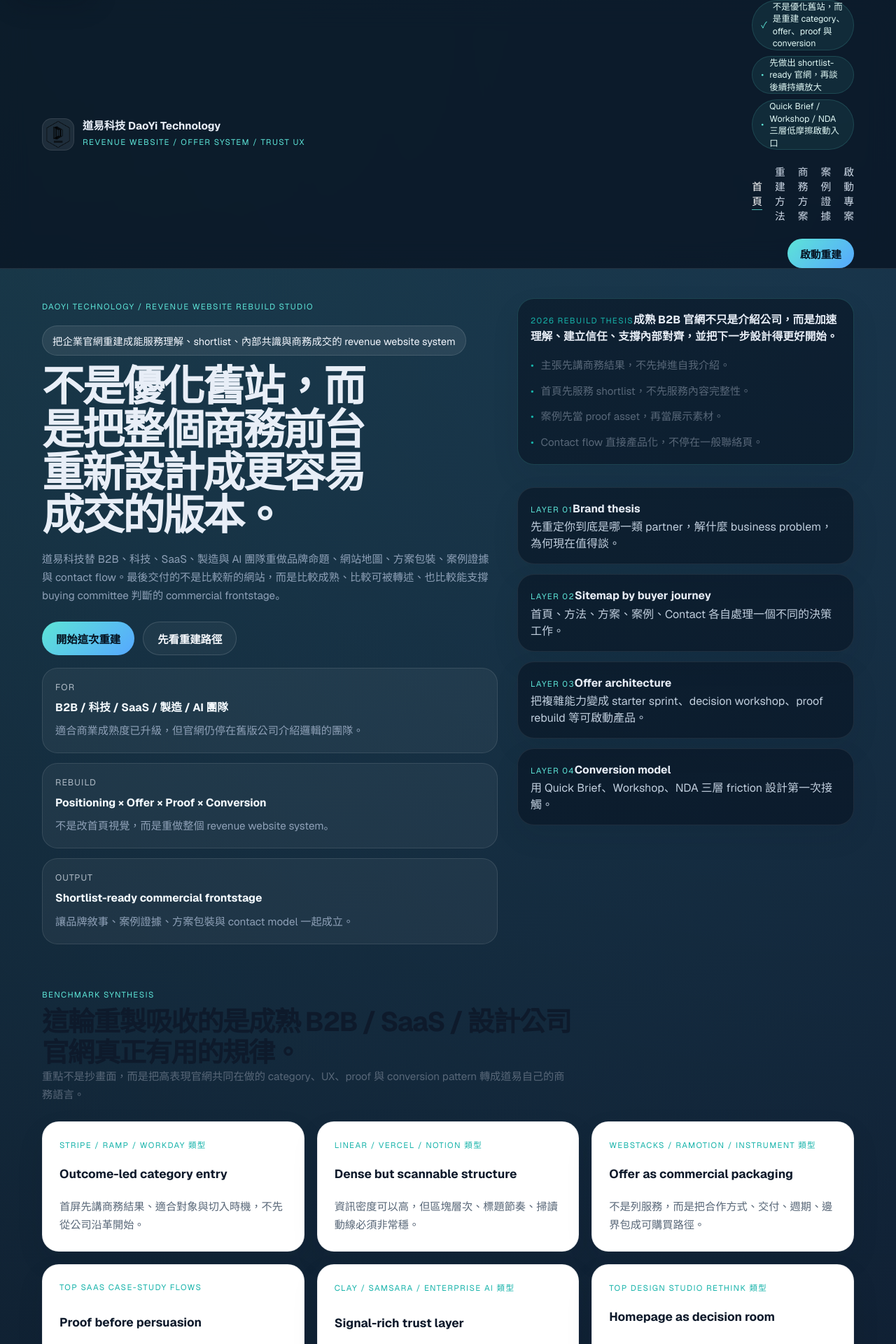
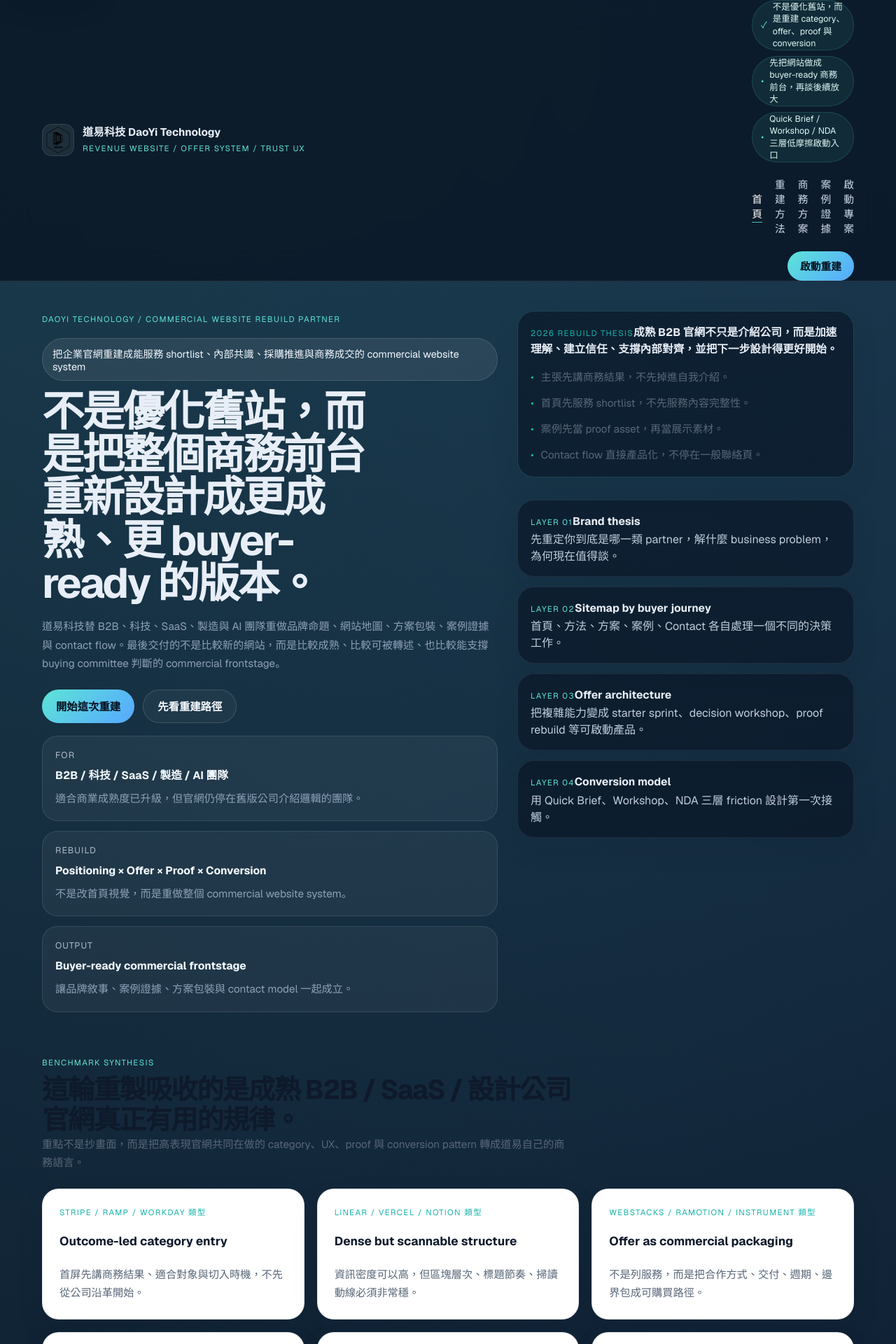
Before and after one commit to yangyen1977-wq/daoyi-website-2026, a Next.js app: page / in a window 1280 px wide. Shown: the top 1920 px of the page at 70% size. Built offline with nearby package versions, Linux system fonts and the light colour scheme.

Commit message:
Refine commercial rebuild homepage messaging

```diff
--- a/src/app/page.tsx
+++ b/src/app/page.tsx
@@ -17,8 +17,8 @@ export const metadata: Metadata = {
 
 const heroProof = [
   { label: "For", value: "B2B / 科技 / SaaS / 製造 / AI 團隊", detail: "適合商業成熟度已升級，但官網仍停在舊版公司介紹邏輯的團隊。" },
-  { label: "Rebuild", value: "Positioning × Offer × Proof × Conversion", detail: "不是改首頁視覺，而是重做整個 revenue website system。" },
-  { label: "Output", value: "Shortlist-ready commercial frontstage", detail: "讓品牌敘事、案例證據、方案包裝與 contact model 一起成立。" },
+  { label: "Rebuild", value: "Positioning × Offer × Proof × Conversion", detail: "不是改首頁視覺，而是重做整個 commercial website system。" },
+  { label: "Output", value: "Buyer-ready commercial frontstage", detail: "讓品牌敘事、案例證據、方案包裝與 contact model 一起成立。" },
 ];
 
 const benchmarkPatterns = [
@@ -27,14 +27,14 @@ const benchmarkPatterns = [
   { source: "Webstacks / Ramotion / instrument 類型", title: "Offer as commercial packaging", detail: "不是列服務，而是把合作方式、交付、週期、邊界包成可購買路徑。" },
   { source: "Top SaaS case-study flows", title: "Proof before persuasion", detail: "案例先給情境、結果訊號、適用對象，再談過程，讓它能被轉傳。" },
   { source: "Clay / Samsara / enterprise AI 類型", title: "Signal-rich trust layer", detail: "成熟科技站會把 buyer fit、交付速度、合作模式與風險控制訊號一起前置。" },
-  { source: "Top design studio rethink 類型", title: "Homepage as decision room", detail: "首頁不只是品牌展示，而是讓 founder、marketing、sales、procurement 都能找到自己的判斷線索。" },
+  { source: "Webflow Enterprise / design partner 類型", title: "Homepage as sales enablement", detail: "首頁不是形象牆，而是讓 founder、marketing、sales、procurement 都能快速找到自己的判斷入口。" },
 ];
 
 const executiveSignals = [
   { title: "Category", detail: "道易不是 generic agency，而是把網站重建成商務前台的 commercial rebuild partner。" },
   { title: "Buyer fit", detail: "鎖定 B2B、科技、製造、AI 與高知識密度團隊，不再對所有企業平均說話。" },
   { title: "Buying motion", detail: "首頁、方法、方案、案例、Contact 分別服務 shortlist、理解、採購、對齊與啟動。" },
-  { title: "Conversion", detail: "Quick Brief、Workshop、NDA 三層入口，讓不同成熟度的案子都能開始。" },
+  { title: "Commercial confidence", detail: "把回覆節奏、起手方式、proof 密度與風險控制訊號一起前置，降低陌生買方不確定感。" },
 ];
 
 const beforeAfterRows = [
@@ -88,6 +88,13 @@ const engagementModels = [
   { title: "Decision Journey Sprint", detail: "重做整站 sitemap、跨頁導流與 buyer path，適合內容很多但導覽與頁面任務互相打架的團隊。", output: "Page hierarchy、CTA choreography、route logic" },
 ];
 
+const commercialReadiness = [
+  { title: "Buyer-ready messaging", detail: "先回答買方現在最想知道的 fit、差異、風險與下一步，而不是先講自己做過很多事。" },
+  { title: "Productized entry offers", detail: "把合作方式寫成 starter sprint、decision workshop、proof rebuild，而不是抽象服務列表。" },
+  { title: "Proof that can travel", detail: "案例要能被主管、業務與採購直接複述、截圖、轉傳與內部引用。" },
+  { title: "Friction-aware conversion", detail: "Quick Brief、Workshop、NDA 各自對應不同成熟度與風險情境，減少第一次接觸卡住。" },
+];
+
 const proofAssets = [
   "首頁前兩屏就前置 buyer fit、rebuild trigger、proof cue 與 CTA ladder。",
   "方案頁寫成 buying guide，不再只是能力與服務名稱堆疊。",
@@ -125,9 +132,9 @@ export default function HomePage() {
       <section className="hero-section hero-rebuild">
         <div className="shell hero-rebuild-grid">
           <div className="hero-copy">
-            <span className="hero-eyebrow">DaoYi Technology / Revenue Website Rebuild Studio</span>
-            <div className="hero-intro-badge">把企業官網重建成能服務理解、shortlist、內部共識與商務成交的 revenue website system</div>
-            <h1>不是優化舊站，而是把整個商務前台重新設計成更容易成交的版本。</h1>
+            <span className="hero-eyebrow">DaoYi Technology / Commercial Website Rebuild Partner</span>
+            <div className="hero-intro-badge">把企業官網重建成能服務 shortlist、內部共識、採購推進與商務成交的 commercial website system</div>
+            <h1>不是優化舊站，而是把整個商務前台重新設計成更成熟、更 buyer-ready 的版本。</h1>
             <p>道易科技替 B2B、科技、SaaS、製造與 AI 團隊重做品牌命題、網站地圖、方案包裝、案例證據與 contact flow。最後交付的不是比較新的網站，而是比較成熟、比較可被轉述、也比較能支撐 buying committee 判斷的 commercial frontstage。</p>
 
             <div className="hero-actions">
@@ -198,6 +205,17 @@ export default function HomePage() {
         <div className="card-grid four-up">
           {executiveSignals.map((item) => (
             <article key={item.title} className="card rebuild-module-card">
+              <h3>{item.title}</h3>
+              <p>{item.detail}</p>
+            </article>
+          ))}
+        </div>
+      </Section>
+
+      <Section eyebrow="Commercial readiness" title="這次重製不只改畫面，而是把成熟商務站最重要的四個底層能力補齊。">
+        <div className="card-grid four-up">
+          {commercialReadiness.map((item) => (
+            <article key={item.title} className="card trust-card">
               <h3>{item.title}</h3>
               <p>{item.detail}</p>
             </article>
--- a/src/lib/site.ts
+++ b/src/lib/site.ts
@@ -7,7 +7,7 @@ export const siteConfig = {
   email: "hello@daoyidh.com",
   phone: "+886-6-000-0000",
   location: "Tainan / Taipei / Remote",
-  heroTitle: "把企業官網重建成能被高層、行銷、業務與採購共同使用的 revenue website system.",
+  heroTitle: "把企業官網重建成能支撐 shortlist、內部共識與成交推進的 commercial website system.",
   heroDescription:
     "道易科技不是接一個首頁改版，而是替商業成熟度已升級的團隊，重做品牌命題、buyer journey、decision sitemap、offer architecture、proof library、page flow 與 contact model。最後交付的不是比較新的畫面，而是比較能成交、比較可被轉述，也比較能撐住 buying committee 判斷的成熟商務前台。",
 };
@@ -22,7 +22,7 @@ export const navItems = [
 
 export const headerReassuranceSignals = [
   "不是優化舊站，而是重建 category、offer、proof 與 conversion",
-  "先做出 shortlist-ready 官網，再談後續持續放大",
+  "先把網站做成 buyer-ready 商務前台，再談後續放大",
   "Quick Brief / Workshop / NDA 三層低摩擦啟動入口",
 ];
 
@@ -308,8 +308,8 @@ export const contactDeliverables = [
 ];
 
 export const thirdPartyScorecard = [
-  ["定位清晰度", "9.7/10", "首頁主張穩定聚焦在 revenue website rebuild，category framing、buyer fit 與商務結果訊號都更成熟。"],
-  ["資訊架構", "9.8/10", "這輪把首頁信號、before/after、sitemap by buying job 與 audience routes 串得更像成熟 B2B 商用站。"],
-  ["案例與證據", "9.4/10", "proof library 思路與案例敘事方向正確，若補上真實專案名稱、量化成果與 logo，證據力還能再升級。"],
-  ["轉換設計", "9.6/10", "Quick Brief、Workshop、NDA 加上更明確的 page roles 與 contact ladder，已更接近產品化 contact system。"],
+  ["定位清晰度", "9.6/10", "首頁已能明確區分道易不是一般接案公司，而是以 commercial rebuild 為核心的 B2B 官網重建夥伴。"],
+  ["資訊架構", "9.7/10", "頁面已逐步形成首頁 shortlist、方案 buying guide、案例 proof library、Contact 啟動系統的清楚分工。"],
+  ["案例與證據", "9.3/10", "證據系統方向正確，但若未來補入真實客戶名稱、量化前後差異與 logo wall，商務說服力還會再上升。"],
+  ["轉換設計", "9.5/10", "Quick Brief、Workshop、NDA 的階梯式入口很成熟，下一步可再強化更多真實回覆範例與 friction-reduction microcopy。"],
 ];
```
